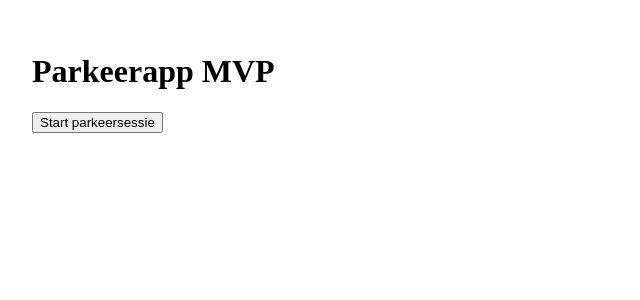
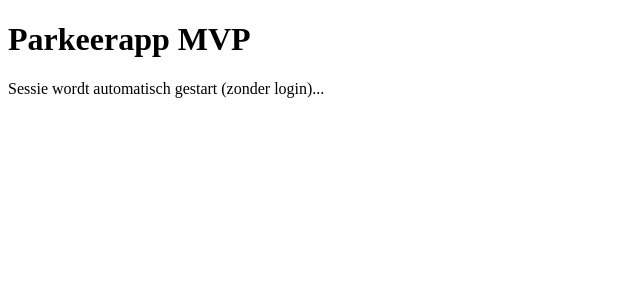
Before and after one commit to joostkamstra/parkeerapp-mvp, a React (Vite) app: page / in a window 1280 px wide. Shown: the top 300 px of the page, without its empty margins (0-640 px from the left). Built offline with nearby package versions, Linux system fonts and the light colour scheme; no server answers.

Commit message:
Update App.tsx

```diff
--- a/src/App.tsx
+++ b/src/App.tsx
@@ -1,43 +1,26 @@
-import { useState } from 'react'
+import { useEffect } from 'react'
+import { supabase } from './supabase'
 
 function App() {
-  const [isParking, setIsParking] = useState(false)
-  const [startTime, setStartTime] = useState<Date | null>(null)
+  useEffect(() => {
+    // Simuleer een sessie aanmaken zonder user_id
+    const createSession = async () => {
+      const { error } = await supabase.from('sessions').insert({
+        start_time: new Date().toISOString(),
+        location: 'Testlocatie via frontend',
+        paid: false,
+      })
+      if (error) console.error('Fout bij invoegen sessie:', error)
+      else console.log('✅ Sessie aangemaakt zonder login')
+    }
 
-  const startSession = () => {
-    const now = new Date()
-    setStartTime(now)
-    setIsParking(true)
-    localStorage.setItem('parking_session', JSON.stringify({ startTime: now }))
-  }
-
-  const stopSession = () => {
-    const session = localStorage.getItem('parking_session')
-    if (session) {
-      const data = JSON.parse(session)
-      const endTime = new Date()
-      console.log('Sessie info:', {
-        start: data.startTime,
-        end: endTime.toISOString(),
-      })
-      // hier later: versturen naar Supabase
-      localStorage.removeItem('parking_session')
-    }
-    setIsParking(false)
-    setStartTime(null)
-  }
+    createSession()
+  }, [])
 
   return (
-    <div style={{ padding: 24 }}>
-      <h1>Parkeerapp MVP</h1>
-      {isParking ? (
-        <>
-          <p>Sessie gestart om: {startTime?.toLocaleTimeString()}</p>
-          <button onClick={stopSession}>Stop sessie</button>
-        </>
-      ) : (
-        <button onClick={startSession}>Start parkeersessie</button>
-      )}
+    <div className="p-4">
+      <h1 className="text-xl font-bold">Parkeerapp MVP</h1>
+      <p>Sessie wordt automatisch gestart (zonder login)...</p>
     </div>
   )
 }
```
